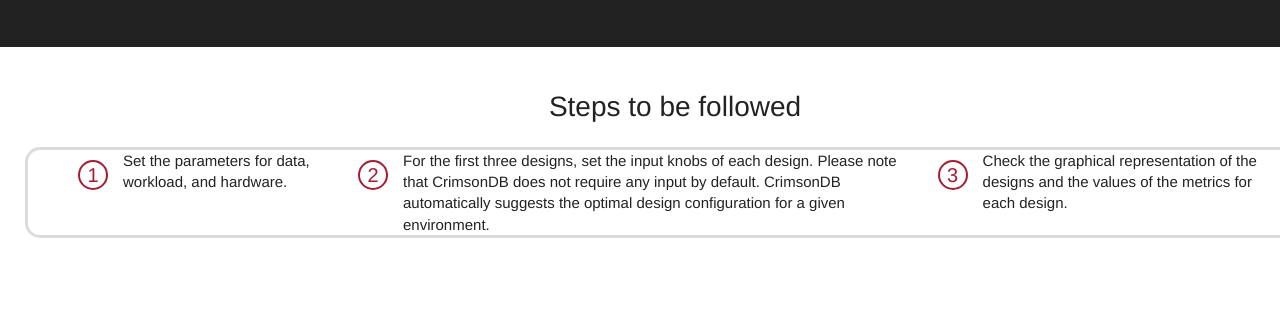
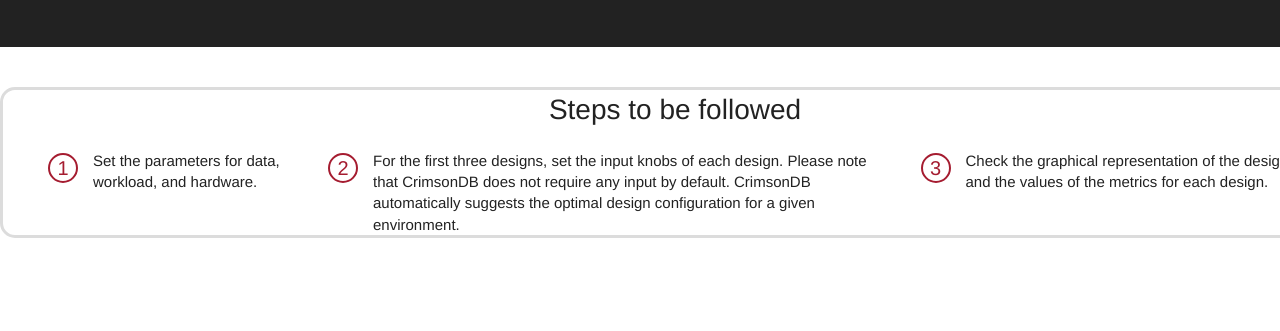
Before and after one commit to volatill/demosubmitter_crimsonDB, a plain HTML site: page index.html in a window 1280 px wide. Shown: the part 1591-1922 px from the top of the page. Drawn offline with nearby package versions, Linux system fonts and the light colour scheme; a script that the page names is missing; files whose address does not match are found by name.

Commit message:
adjust guide

```diff
--- a/index.html
+++ b/index.html
@@ -246,26 +246,28 @@
         </div>
     </section> -->
     <section id="interactiveDemo">
-        <div class="container page-scroll" style="width:1350px;">
+        <div class="container page-scroll" style="width:1350px;border: 3px solid gainsboro; border-radius: 15px;">
             <div class="row" style="text-align: center;">
                 <span style="font-size:28px">Steps to be followed</span>
             </div>
-            <div class="row" style="text-align: center;margin-top: 20px;margin-left: 10px;margin-bottom: 100px; border: 3px solid gainsboro; border-radius: 15px;">
-                <div class="numberCircle col-sm-1" style="margin-left: 50px; margin-top: 10px">1</div>
+            <div class="row" style="text-align: center;margin-top: 20px;margin-left: 15px; ">
+                <div class="numberCircle col-sm-1" style="margin-left: 15px; margin-top: 3px">1</div>
                 <div class="col-sm-2" style="text-align: left;margin-right: 0px;width: 250px">
                     <span style="font-size:15px">Set the parameters for data, workload, and hardware.</span>
                 </div>
-                <div class="numberCircle col-sm-1" style="margin-top: 10px">2</div>
+                <div class="numberCircle col-sm-1" style="margin-top: 3px">2</div>
                 <div class="col-sm-5" style="text-align: left;">
                     <span style="font-size:15px"> For the first three designs, set the input knobs of each design. Please note that CrimsonDB does not require any input by default. CrimsonDB automatically suggests the optimal design configuration for a given environment.</span>
                 </div>
-                <div class="numberCircle col-sm-1" style="margin-top: 10px">3</div>
-                <div class="col-sm-3" style="text-align: left; ">
+                <div class="col-sm-4" style="text-align: center; ">
+                <div class="numberCircle col-sm-2" style="margin-top: 3px">3</div>
+                    <div class="col-sm-10" style="text-align: left; width: 370px">
                     <span style="font-size:15px;">Check the graphical representation of the designs and the values of the metrics for each design.</span>
+                    </div>
                 </div>
             </div>
         </div>
-        <div class="container page-scroll" style="width:90%;">
+        <div class="container page-scroll" style="width:90%;margin-top: 100px;">
             <!--
             <div class="row" style="text-align: center;">
                 <span style="font-size:32px">Steps to be followed</span>
```
